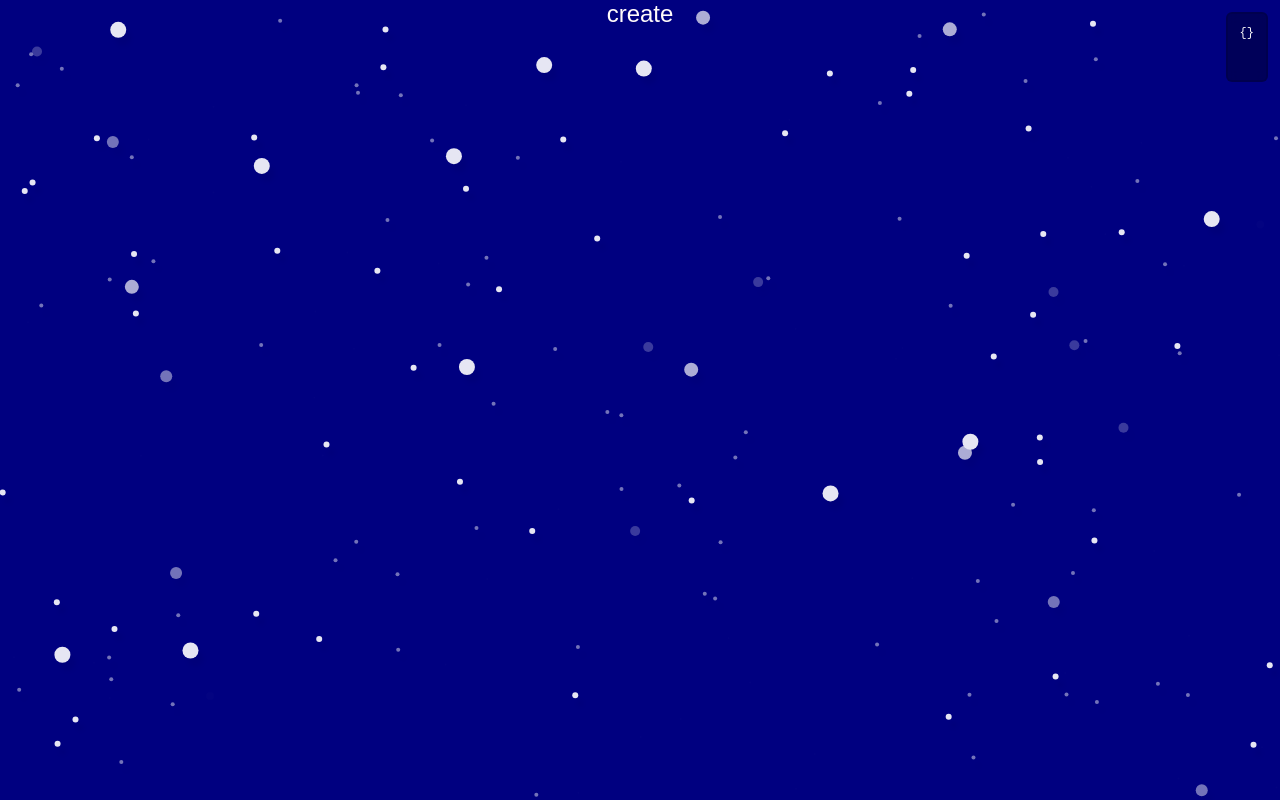
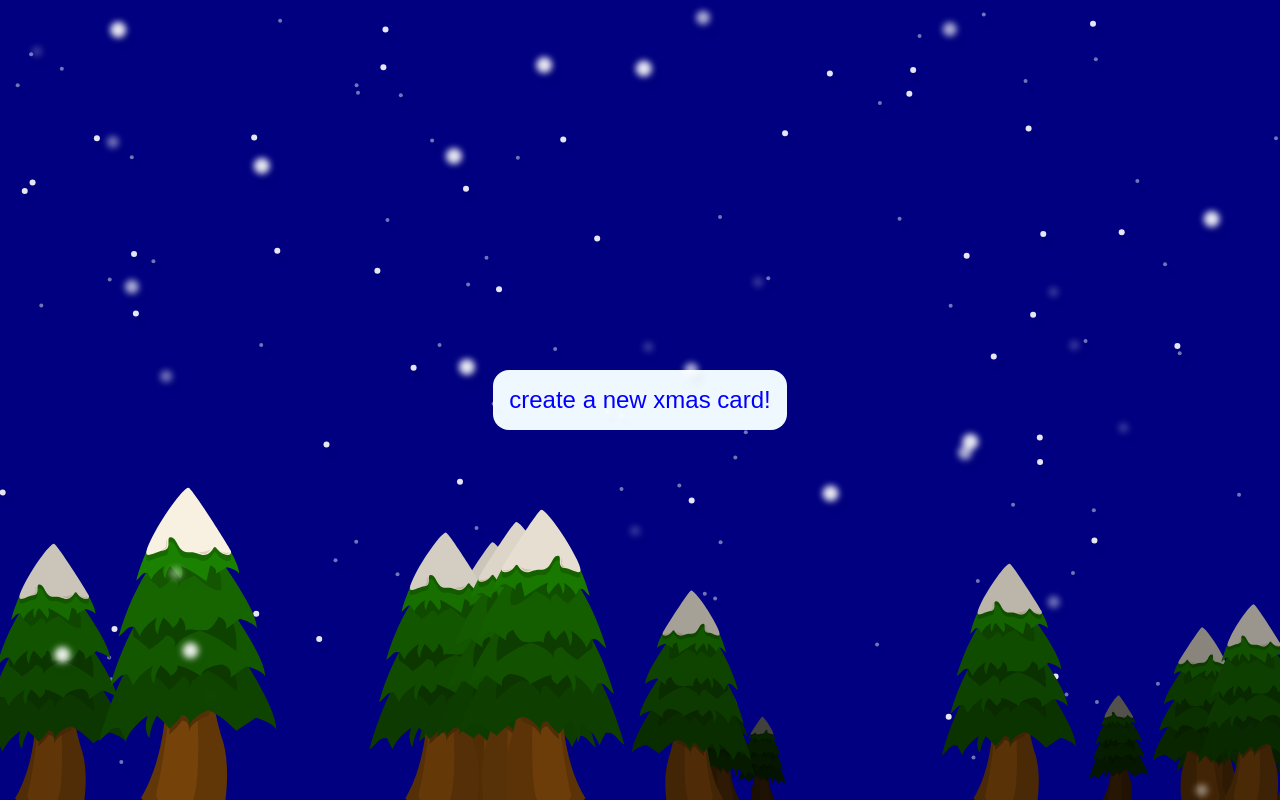
Before and after one commit to mallsoft/xmascard, a SvelteKit app: page / in a window 1280 px wide. Built offline with nearby package versions, Linux system fonts and the light colour scheme.

Commit message:
xmas spirit

```diff
--- /dev/null
+++ b/src/lib/components/Tree.svelte
@@ -0,0 +1,106 @@
+<script lang="ts">
+	import { browser } from '$app/environment';
+
+	const randomX = () => {
+		const pad = -200 * Math.random() + 100;
+		const center = window?.innerWidth * Math.random();
+		return center + pad;
+	};
+	const randomSize = () => {
+		return 0.25 + Math.random() * 0.75;
+	};
+
+	const trees = browser
+		? Array.from({ length: 15 })
+				.map(() => {
+					return { x: randomX(), s: randomSize() };
+				})
+				.sort((a, b) => a.s - b.s)
+		: null;
+</script>
+
+{#snippet tree(x: number, s: number)}
+	<svg
+		viewBox="0 0 200 335"
+		style:transform={`translateX(${x}px) scale(${s}) scaleX(${Math.random() > 0.5 ? 1 : -1})`}
+		style:filter={`brightness(${s})`}
+	>
+		<path
+			fill="#643808"
+			d="M60 338s-6-37 2-65c9-29 12-51 22-102l41-2s-14 99 25 164c0 0-30 33-90 5Z"
+		/>
+		<path
+			fill="#78430a"
+			d="M93 171s-12 157 4 167c15 10 40 3 36-12-2-7-21-97-14-174 6-77-26 19-26 19Z"
+		/>
+		<path
+			fill="#573107"
+			d="M78 245c-18-33 35-38 42 20-9-7-14-15-14-15-10 1-7 13-7 13-3-13-21-18-21-18Z"
+		/>
+		<path
+			fill="#0f4500"
+			d="M141 269c-1-9-4-17-8-24-10 8-13 14-13 14-9-7-14-15-14-15-10 1-7 14-7 14-3-13-21-19-21-19-14 5-30 22-30 22l-21-14c-20 6-22 13-22 13-1-33 74-133 94-165 36 48 73 92 96 177-9-6-11-16-22-14l-7 14s-3-13-23-27c3 10 2 18-2 24Z"
+		/>
+		<path
+			fill="#0d3a00"
+			d="M99 53c36 48 38 157 34 151-10 7-13 14-13 14-9-8-14-15-14-15-10 0-7 13-7 13-3-13-21-19-21-19-14 5-30 22-30 22-8-5 31-134 51-166Z"
+		/>
+		<path
+			fill="#135900"
+			d="M136 211c-1-8-3-15-7-20-8 6-11 11-11 11-9-5-7-11-7-11-9 1-25 11-25 11-3-11-23-12-23-12-12 4-9 14-9 14l-17-12c-18 5-20 11-20 11-1-27 65-110 82-137 31 40 64 77 84 147-8-5-10-14-19-12l-6 12s-3-11-21-22c3 8 3 14-1 20Z"
+		/>
+		<path
+			fill="#0e4300"
+			d="M48 176c-8-88 117-86 110-16-12 8-17 14-17 14-12-7-18-15-18-15-13 1-9 14-9 14-4-13-27-19-27-19-18 5-39 22-39 22Z"
+		/>
+		<path
+			fill="#166700"
+			d="M132 158c-1-7-3-13-6-18-8 6-10 11-10 11-8-6-7-11-7-11-7 1-7 15-7 15-1-5-13 0-23-2-7-2-12-14-12-14-11 4-8 13-8 13l-15-11c-16 5-18 10-18 10-1-24 58-98 73-122 28 36 57 69 75 131-7-4-9-12-17-10l-6 10s-2-10-18-20c3 7 2 13-1 18Z"
+		/>
+		<path
+			fill="#135700"
+			d="M64 110c-5-61 83-60 77-11-8 5-11 10-11 10-9-5-13-11-13-11-9 1-7 10-7 10-2-9-18-13-18-13-8 8-23 19-28 15Z"
+		/>
+		<path
+			fill="#1c8400"
+			d="M124 98c-1-5-2-10-5-13-5 4-11 13-11 13-5-4-1-13-1-13-6 1-27 16-27 16l-4-17c-9 3-6 9-6 9l-12-7c-12 3-13 7-13 7-1-18 43-73 55-91 20 27 42 51 55 98-5-3-6-9-12-8l-4 8s-2-8-14-15c2 5 1 10-1 13Z"
+		/>
+		<path
+			fill="#176b00"
+			d="M99 3c-4 2-42 64-45 71-3 8 9 6 14-1 5-8 3 1 11 5 7 4 9-3 21-2 11 1 11-16 18-17 6-1-2 14 8 15s26 16 14-11C128 37 104 2 99 3Z"
+		/>
+		<path
+			fill="#fdf5e6"
+			d="M99 1c-4 1-42 61-45 67-3 7 9 6 14-1s3 1 11 5c7 3 9-3 21-2 11 0 11-16 18-16 6-1-2 13 8 14s26 15 14-10S104 0 99 1Z"
+		/>
+		<path
+			fill="#e5d7bd"
+			d="M75 66s4 9 11 5c6-3-5 1-11-5Zm-20 4s1 6 11-2c0 0-7 4-11 2Zm67-13v8c1 2 3 3 5 2 2 0-4 0-4-5 1-5-1-5-1-5Z"
+		/>
+	</svg>
+{/snippet}
+
+{#if trees}
+	{#each trees as { x, s }}
+		<div>{@render tree(x, s)}</div>
+	{/each}
+{/if}
+
+<style>
+	svg {
+		height: 100%;
+		transform-origin: bottom;
+	}
+	div {
+		pointer-events: none;
+
+		position: fixed;
+		bottom: 0;
+		left: 0;
+		width: 100%;
+		max-height: 100vh;
+		height: 40cqh;
+
+		overflow: hidden;
+	}
+</style>
--- a/src/lib/components/snow/Snow.svelte
+++ b/src/lib/components/snow/Snow.svelte
@@ -7,7 +7,13 @@
 	let canvasElement: HTMLCanvasElement;
 	let flakes: SnowFlake[] = [];
 
-	let { flakeCount = 0, flakeMin = 0, flakeMax = 0, zIndex = 0 } = $props();
+	let {
+		flakeCount = 0,
+		flakeMin = 0,
+		flakeMax = 0,
+		zIndex = 0,
+		blur = 0
+	} = $props();
 
 	class Throttle {
 		callback: Function;
@@ -85,7 +91,10 @@
 	}}
 />
 
-<canvas style="z-index:{zIndex};" aria-hidden="true" bind:this={canvasElement}
+<canvas
+	style="z-index:{zIndex}; --blur:{blur ?? 0}px;"
+	aria-hidden="true"
+	bind:this={canvasElement}
 ></canvas>
 
 <style>
@@ -101,11 +110,12 @@
 
 		animation: fadein 3s backwards ease-in-out;
 
-		filter: opacity(0.9) drop-shadow(5px 8px 2px rgba(0, 0, 0, 0.05));
+		filter: blur(var(--blur)) opacity(0.9)
+			drop-shadow(5px 8px 2px rgba(0, 0, 0, 0.05));
 	}
 	@media (prefers-color-scheme: dark) {
 		canvas {
-			filter: opacity(0.6);
+			filter: blur(var(--blur)) opacity(0.6);
 		}
 	}
 
--- /dev/null
+++ b/src/lib/components/snow/Snowfall.svelte
@@ -0,0 +1,6 @@
+<script>
+	import Snow from './Snow.svelte';
+</script>
+
+<Snow />
+<Snow zIndex={1} blur={3} flakeCount={30} flakeMin={4} flakeMax={8} />
--- a/src/routes/+layout.svelte
+++ b/src/routes/+layout.svelte
@@ -1,15 +1,13 @@
 <script>
 	import '../global.css';
-	import DevDataStoreView from '$lib/components/DevDataStoreView.svelte';
-	import Snow from '$lib/components/snow/Snow.svelte';
+	import Snowfall from '$lib/components/snow/Snowfall.svelte';
+	import Tree from '$lib/components/Tree.svelte';
 
 	let { children } = $props();
 </script>
 
-<DevDataStoreView />
-
-<Snow />
-<Snow zIndex={1} flakeCount={30} flakeMin={4} flakeMax={8} />
+<Snowfall />
+<Tree />
 
 <main>
 	{@render children?.()}
--- a/src/routes/+page.svelte
+++ b/src/routes/+page.svelte
@@ -1 +1,18 @@
-<a href="/create">create</a>
+<article>
+	<a href="/create">create a new xmas card!</a>
+</article>
+
+<style>
+	article {
+		flex-grow: 1;
+		display: flex;
+		flex-direction: column;
+		justify-content: center;
+		color: blue;
+	}
+	a {
+		background-color: aliceblue;
+		padding: 1rem;
+		border-radius: 1rem;
+	}
+</style>
```
Also changed, not shown: src/routes/(xmascard)/[cardEdit=cardEditParam]/+page.server.ts (+14 -16 lines), src/routes/(xmascard)/[cardEdit=cardEditParam]/+page.svelte (+8 -16 lines), src/routes/(xmascard)/[cardEdit=cardEditParam]/QrButton.svelte (added, +11 -0 lines), screen.jpg (added), 1 other file (tests, documents, lock files or other folders).
